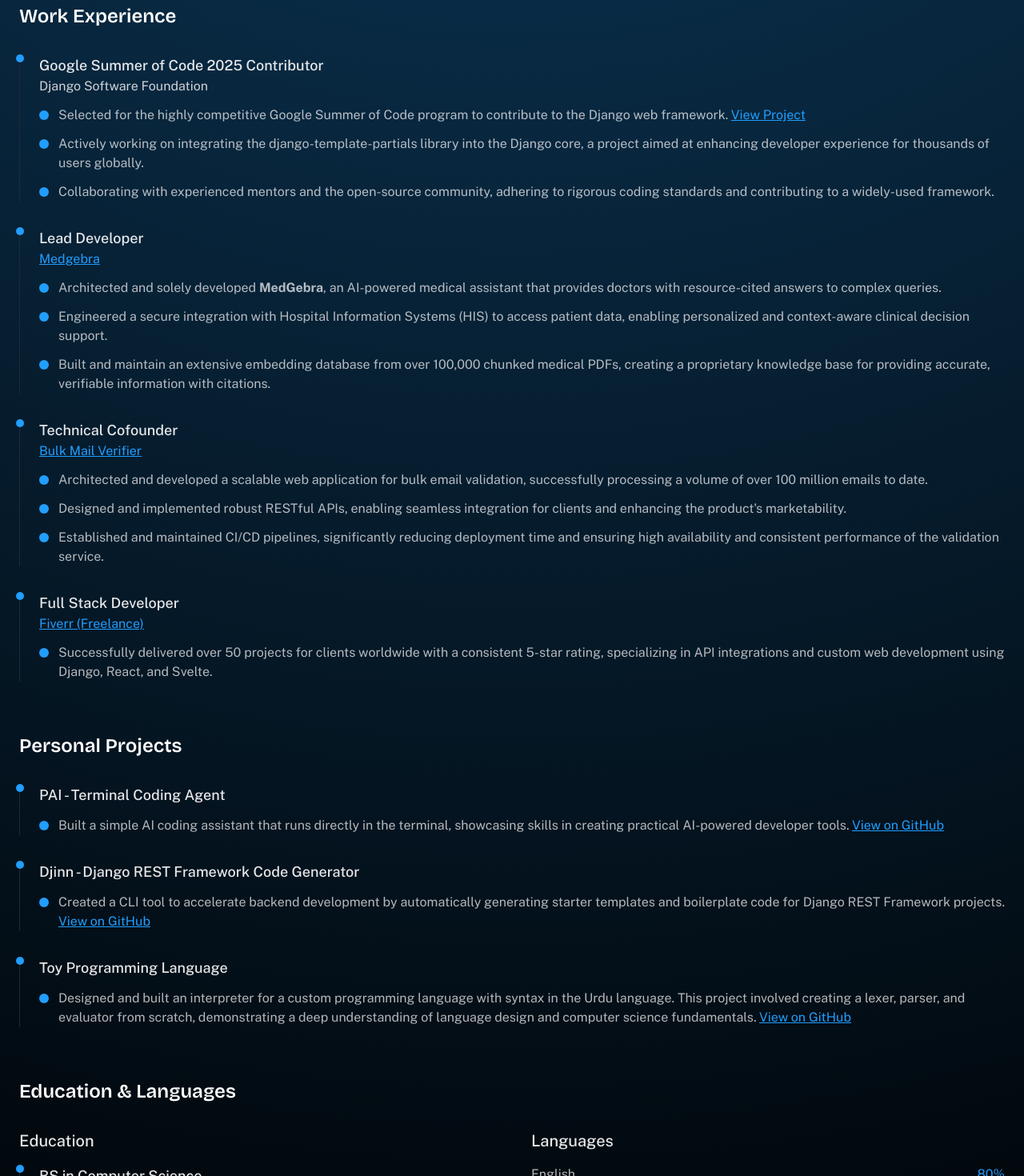
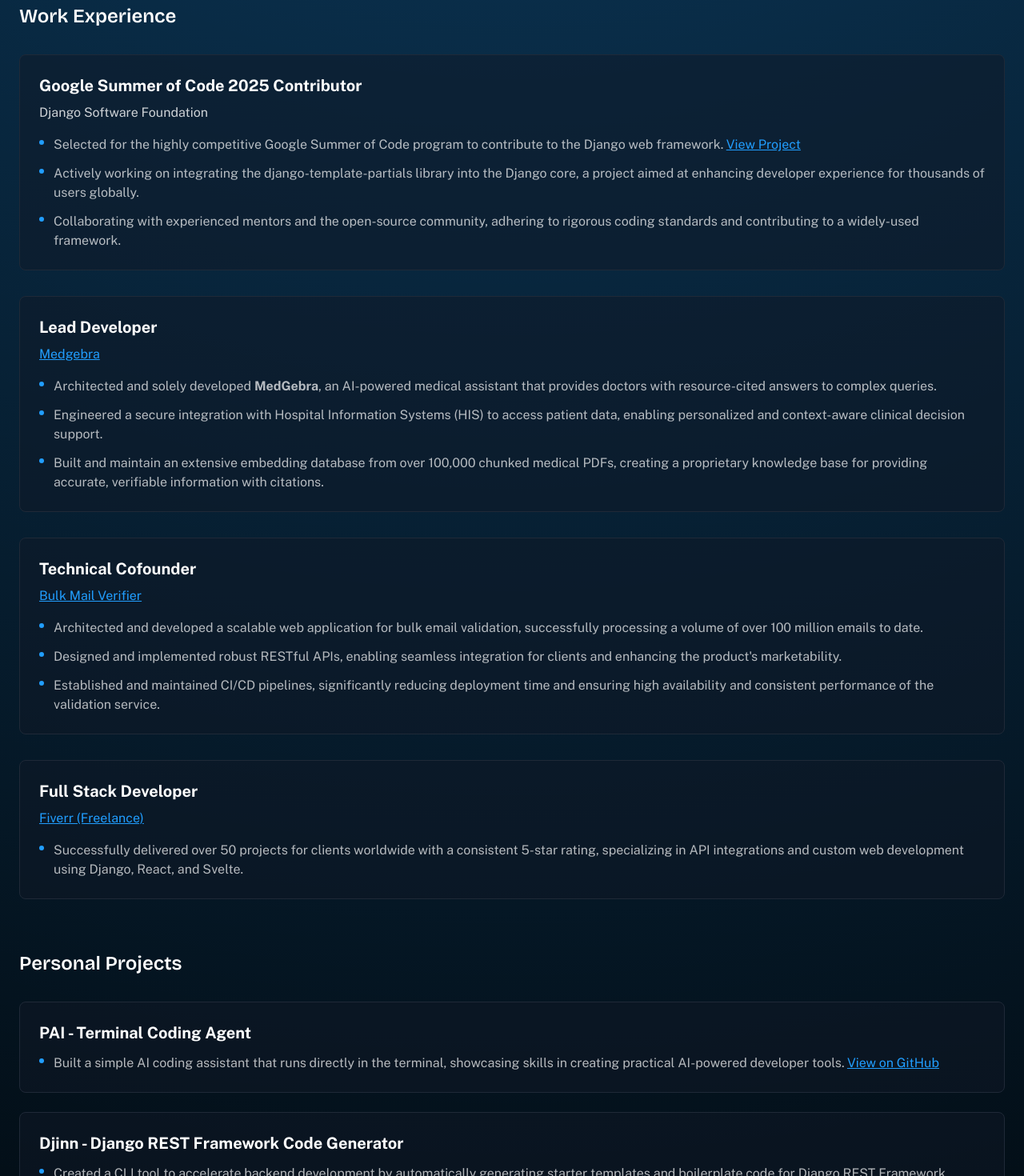
Before and after one commit to FarhanAliRaza/farhana.li, a SvelteKit app: page /about in a window 1280 px wide. Shown: the part 940-2410 px from the top of the page at 80% size. Built offline with nearby package versions, Linux system fonts and the light colour scheme.

Commit message:
Refactor About page layout and styling for improved readability
Co-authored-by: msharpocta <msharpocta@gmail.com>

```diff
--- a/src/routes/(inner)/about/+page.svelte
+++ b/src/routes/(inner)/about/+page.svelte
@@ -86,7 +86,7 @@
 			<h2 class="mb-4 text-2xl font-semibold text-white">About Me</h2>
 
 			<p class="mb-4 text-white/70">
-				<span>A results-oriented Full Stack Developer with over 5 years of experience architecting and building scalable web applications and complex AI systems. Proven expertise in solving real-world problems, demonstrated by single-handedly developing </span><b><span>MedGebra</span></b><span>, an AI-powered medical chatbot, and an email validation system that has processed over 100 million emails. Currently contributing to the core of a major open-source project as a Google Summer of Code 2025 participant with the Django Software Foundation.</span>
+				A results-oriented Full Stack Developer with over 5 years of experience architecting and building scalable web applications and complex AI systems. Proven expertise in solving real-world problems, demonstrated by single-handedly developing <b>MedGebra</b>, an AI-powered medical chatbot, and an email validation system that has processed over 100 million emails. Currently contributing to the core of a major open-source project as a Google Summer of Code 2025 participant with the Django Software Foundation.
 			</p>
 
 			<!-- Contact Info -->
@@ -236,28 +236,25 @@
 		<h2 class="mb-8 text-2xl font-semibold text-white">Work Experience</h2>
 
 		<div class="space-y-8">
-			<div class="relative border-l border-gray-800 pl-6">
-				<div
-					class="absolute -left-[5px] top-0 h-[10px] w-[10px] rounded-full bg-[var(--color-brand)]"
-				></div>
-				<h4 class="text-lg font-medium text-white/90">Google Summer of Code 2025 Contributor</h4>
-				<p class="text-[var(--color-brand)]/80">Django Software Foundation</p>
-				<div class="mt-3 space-y-3">
+			<div class="bg-gray-900/50 rounded-lg p-6 border border-gray-800">
+				<h4 class="text-xl font-bold text-white mb-2">Google Summer of Code 2025 Contributor</h4>
+				<p class="text-[var(--color-brand)]/80 mb-4">Django Software Foundation</p>
+				<div class="space-y-3">
 					<div class="flex items-start gap-3">
-						<div class="mt-1.5 h-3 w-3 rounded-full bg-[var(--color-brand)] flex-shrink-0"></div>
+						<div class="mt-1.5 h-1.5 w-1.5 rounded-full bg-[var(--color-brand)] flex-shrink-0"></div>
 						<p class="text-white/70">
 							Selected for the highly competitive Google Summer of Code program to contribute to the Django web framework.
 							<a href="https://summerofcode.withgoogle.com/programs/2025/projects/YqdTk30V" target="_blank" rel="noopener noreferrer" class="text-[var(--color-brand)] underline hover:text-[var(--color-brand)]/80 transition-colors">View Project</a>
 						</p>
 					</div>
 					<div class="flex items-start gap-3">
-						<div class="mt-1.5 h-3 w-3 rounded-full bg-[var(--color-brand)] flex-shrink-0"></div>
+						<div class="mt-1.5 h-1.5 w-1.5 rounded-full bg-[var(--color-brand)] flex-shrink-0"></div>
 						<p class="text-white/70">
 							Actively working on integrating the django-template-partials library into the Django core, a project aimed at enhancing developer experience for thousands of users globally.
 						</p>
 					</div>
 					<div class="flex items-start gap-3">
-						<div class="mt-1.5 h-3 w-3 rounded-full bg-[var(--color-brand)] flex-shrink-0"></div>
+						<div class="mt-1.5 h-1.5 w-1.5 rounded-full bg-[var(--color-brand)] flex-shrink-0"></div>
 						<p class="text-white/70">
 							Collaborating with experienced mentors and the open-source community, adhering to rigorous coding standards and contributing to a widely-used framework.
 						</p>
@@ -265,29 +262,26 @@
 				</div>
 			</div>
 
-			<div class="relative border-l border-gray-800 pl-6">
-				<div
-					class="absolute -left-[5px] top-0 h-[10px] w-[10px] rounded-full bg-[var(--color-brand)]"
-				></div>
-				<h4 class="text-lg font-medium text-white/90">Lead Developer</h4>
-				<p class="text-[var(--color-brand)]/80">
+			<div class="bg-gray-900/50 rounded-lg p-6 border border-gray-800">
+				<h4 class="text-xl font-bold text-white mb-2">Lead Developer</h4>
+				<p class="text-[var(--color-brand)]/80 mb-4">
 					<a href="https://medical-chatbot.medgebra.com" target="_blank" rel="noopener noreferrer" class="text-[var(--color-brand)] underline hover:text-[var(--color-brand)]/80 transition-colors">Medgebra</a>
 				</p>
-				<div class="mt-3 space-y-3">
+				<div class="space-y-3">
 					<div class="flex items-start gap-3">
-						<div class="mt-1.5 h-3 w-3 rounded-full bg-[var(--color-brand)] flex-shrink-0"></div>
+						<div class="mt-1.5 h-1.5 w-1.5 rounded-full bg-[var(--color-brand)] flex-shrink-0"></div>
 						<p class="text-white/70">
 							Architected and solely developed <b>MedGebra</b>, an AI-powered medical assistant that provides doctors with resource-cited answers to complex queries.
 						</p>
 					</div>
 					<div class="flex items-start gap-3">
-						<div class="mt-1.5 h-3 w-3 rounded-full bg-[var(--color-brand)] flex-shrink-0"></div>
+						<div class="mt-1.5 h-1.5 w-1.5 rounded-full bg-[var(--color-brand)] flex-shrink-0"></div>
 						<p class="text-white/70">
 							Engineered a secure integration with Hospital Information Systems (HIS) to access patient data, enabling personalized and context-aware clinical decision support.
 						</p>
 					</div>
 					<div class="flex items-start gap-3">
-						<div class="mt-1.5 h-3 w-3 rounded-full bg-[var(--color-brand)] flex-shrink-0"></div>
+						<div class="mt-1.5 h-1.5 w-1.5 rounded-full bg-[var(--color-brand)] flex-shrink-0"></div>
 						<p class="text-white/70">
 							Built and maintain an extensive embedding database from over 100,000 chunked medical PDFs, creating a proprietary knowledge base for providing accurate, verifiable information with citations.
 						</p>
@@ -295,29 +289,26 @@
 				</div>
 			</div>
 
-			<div class="relative border-l border-gray-800 pl-6">
-				<div
-					class="absolute -left-[5px] top-0 h-[10px] w-[10px] rounded-full bg-[var(--color-brand)]"
-				></div>
-				<h4 class="text-lg font-medium text-white/90">Technical Cofounder</h4>
-				<p class="text-[var(--color-brand)]/80">
+			<div class="bg-gray-900/50 rounded-lg p-6 border border-gray-800">
+				<h4 class="text-xl font-bold text-white mb-2">Technical Cofounder</h4>
+				<p class="text-[var(--color-brand)]/80 mb-4">
 					<a href="https://bulkmailverifier.org" target="_blank" rel="noopener noreferrer" class="text-[var(--color-brand)] underline hover:text-[var(--color-brand)]/80 transition-colors">Bulk Mail Verifier</a>
 				</p>
-				<div class="mt-3 space-y-3">
+				<div class="space-y-3">
 					<div class="flex items-start gap-3">
-						<div class="mt-1.5 h-3 w-3 rounded-full bg-[var(--color-brand)] flex-shrink-0"></div>
+						<div class="mt-1.5 h-1.5 w-1.5 rounded-full bg-[var(--color-brand)] flex-shrink-0"></div>
 						<p class="text-white/70">
 							Architected and developed a scalable web application for bulk email validation, successfully processing a volume of over 100 million emails to date.
 						</p>
 					</div>
 					<div class="flex items-start gap-3">
-						<div class="mt-1.5 h-3 w-3 rounded-full bg-[var(--color-brand)] flex-shrink-0"></div>
+						<div class="mt-1.5 h-1.5 w-1.5 rounded-full bg-[var(--color-brand)] flex-shrink-0"></div>
 						<p class="text-white/70">
 							Designed and implemented robust RESTful APIs, enabling seamless integration for clients and enhancing the product's marketability.
 						</p>
 					</div>
 					<div class="flex items-start gap-3">
-						<div class="mt-1.5 h-3 w-3 rounded-full bg-[var(--color-brand)] flex-shrink-0"></div>
+						<div class="mt-1.5 h-1.5 w-1.5 rounded-full bg-[var(--color-brand)] flex-shrink-0"></div>
 						<p class="text-white/70">
 							Established and maintained CI/CD pipelines, significantly reducing deployment time and ensuring high availability and consistent performance of the validation service.
 						</p>
@@ -325,17 +316,14 @@
 				</div>
 			</div>
 
-			<div class="relative border-l border-gray-800 pl-6">
-				<div
-					class="absolute -left-[5px] top-0 h-[10px] w-[10px] rounded-full bg-[var(--color-brand)]"
-				></div>
-				<h4 class="text-lg font-medium text-white/90">Full Stack Developer</h4>
-				<p class="text-[var(--color-brand)]/80">
+			<div class="bg-gray-900/50 rounded-lg p-6 border border-gray-800">
+				<h4 class="text-xl font-bold text-white mb-2">Full Stack Developer</h4>
+				<p class="text-[var(--color-brand)]/80 mb-4">
 					<a href="https://fiverr.com/users/backendev/" target="_blank" rel="noopener noreferrer" class="text-[var(--color-brand)] underline hover:text-[var(--color-brand)]/80 transition-colors">Fiverr (Freelance)</a>
 				</p>
-				<div class="mt-3 space-y-3">
+				<div class="space-y-3">
 					<div class="flex items-start gap-3">
-						<div class="mt-1.5 h-3 w-3 rounded-full bg-[var(--color-brand)] flex-shrink-0"></div>
+						<div class="mt-1.5 h-1.5 w-1.5 rounded-full bg-[var(--color-brand)] flex-shrink-0"></div>
 						<p class="text-white/70">
 							Successfully delivered over 50 projects for clients worldwide with a consistent 5-star rating, specializing in API integrations and custom web development using Django, React, and Svelte.
 						</p>
@@ -349,52 +337,37 @@
 	<section class="mb-16">
 		<h2 class="mb-8 text-2xl font-semibold text-white">Personal Projects</h2>
 
-		<div class="space-y-8">
-			<div class="relative border-l border-gray-800 pl-6">
-				<div
-					class="absolute -left-[5px] top-0 h-[10px] w-[10px] rounded-full bg-[var(--color-brand)]"
-				></div>
-				<h4 class="text-lg font-medium text-white/90">PAI - Terminal Coding Agent</h4>
-				<div class="mt-3">
+		<div class="space-y-6">
+			<div class="bg-gray-900/50 rounded-lg p-6 border border-gray-800">
+				<h4 class="text-xl font-bold text-white mb-3">PAI - Terminal Coding Agent</h4>
 				<div class="flex items-start gap-3">
-						<div class="mt-1.5 h-3 w-3 rounded-full bg-[var(--color-brand)] flex-shrink-0"></div>
+					<div class="mt-1.5 h-1.5 w-1.5 rounded-full bg-[var(--color-brand)] flex-shrink-0"></div>
 					<p class="text-white/70">
 						Built a simple AI coding assistant that runs directly in the terminal, showcasing skills in creating practical AI-powered developer tools.
 						<a href="https://github.com/FarhanAliRaza/pai" target="_blank" rel="noopener noreferrer" class="text-[var(--color-brand)] underline hover:text-[var(--color-brand)]/80 transition-colors">View on GitHub</a>
 					</p>
 				</div>
 			</div>
-			</div>
 
-			<div class="relative border-l border-gray-800 pl-6">
-				<div
-					class="absolute -left-[5px] top-0 h-[10px] w-[10px] rounded-full bg-[var(--color-brand)]"
-				></div>
-				<h4 class="text-lg font-medium text-white/90">Djinn - Django REST Framework Code Generator</h4>
-				<div class="mt-3">
+			<div class="bg-gray-900/50 rounded-lg p-6 border border-gray-800">
+				<h4 class="text-xl font-bold text-white mb-3">Djinn - Django REST Framework Code Generator</h4>
 				<div class="flex items-start gap-3">
-						<div class="mt-1.5 h-3 w-3 rounded-full bg-[var(--color-brand)] flex-shrink-0"></div>
+					<div class="mt-1.5 h-1.5 w-1.5 rounded-full bg-[var(--color-brand)] flex-shrink-0"></div>
 					<p class="text-white/70">
 						Created a CLI tool to accelerate backend development by automatically generating starter templates and boilerplate code for Django REST Framework projects.
 						<a href="https://github.com/FarhanAliRaza/Djinn" target="_blank" rel="noopener noreferrer" class="text-[var(--color-brand)] underline hover:text-[var(--color-brand)]/80 transition-colors">View on GitHub</a>
 					</p>
 				</div>
 			</div>
-			</div>
 
-			<div class="relative border-l border-gray-800 pl-6">
-				<div
-					class="absolute -left-[5px] top-0 h-[10px] w-[10px] rounded-full bg-[var(--color-brand)]"
-				></div>
-				<h4 class="text-lg font-medium text-white/90">Toy Programming Language</h4>
-				<div class="mt-3">
+			<div class="bg-gray-900/50 rounded-lg p-6 border border-gray-800">
+				<h4 class="text-xl font-bold text-white mb-3">Toy Programming Language</h4>
 				<div class="flex items-start gap-3">
-						<div class="mt-1.5 h-3 w-3 rounded-full bg-[var(--color-brand)] flex-shrink-0"></div>
+					<div class="mt-1.5 h-1.5 w-1.5 rounded-full bg-[var(--color-brand)] flex-shrink-0"></div>
 					<p class="text-white/70">
 						Designed and built an interpreter for a custom programming language with syntax in the Urdu language. This project involved creating a lexer, parser, and evaluator from scratch, demonstrating a deep understanding of language design and computer science fundamentals.
 						<a href="https://github.com/FarhanAliRaza/URDU-PROGRAMMING-LANGUAGE" target="_blank" rel="noopener noreferrer" class="text-[var(--color-brand)] underline hover:text-[var(--color-brand)]/80 transition-colors">View on GitHub</a>
 					</p>
-					</div>
 				</div>
 			</div>
 		</div>
```
Lines whose indentation alone changed are shown as unchanged.
